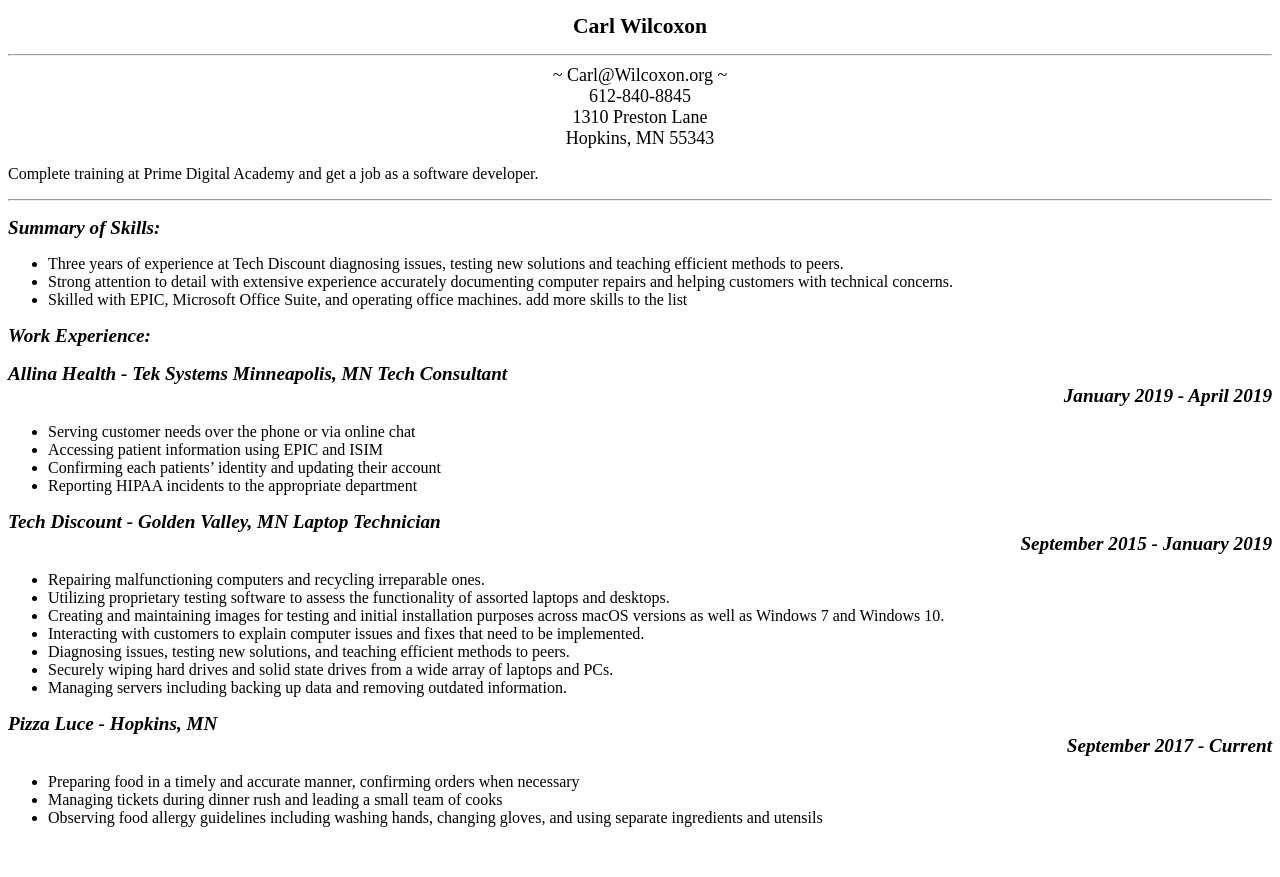
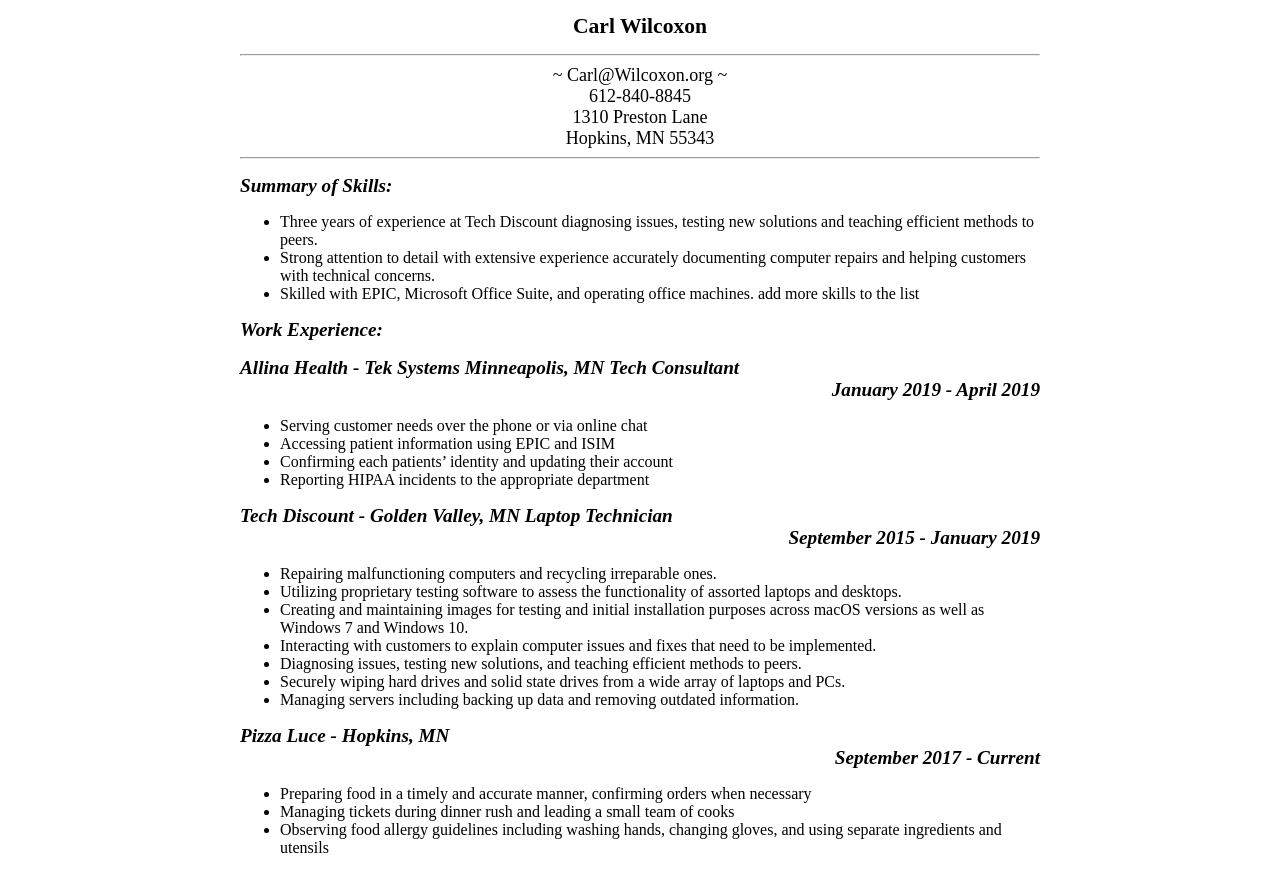
Before and after one commit to CarlWilcoxon/CarlWilcoxon.github.io, a plain HTML site: page Prime-Resume.html in a window 1280 px wide. Before the commit the page ends 843 px from the top, so only its background shows below. Drawn offline with Linux system fonts and the light colour scheme.

Commit message:
Added margins and a max-width

```diff
--- a/Prime-Resume.html
+++ b/Prime-Resume.html
@@ -5,11 +5,15 @@
 
     <link rel="stylesheet" href="main.css">
 
+    <meta name="author" content="Carl Wilcoxon"/>
+
     <title>Carl Wilcoxon's Resume</title>
 
 </head>
 
 <body>
+
+    <div id="container">
 
         <div id="contact-info">
             <h1>Carl Wilcoxon</h1>
@@ -22,13 +26,14 @@
             <br> Hopkins, MN 55343
         </div>  <!--End of contact info-->
 
-    <div>
+        <!--
+        <div id="introduction">
             <p>Complete training at Prime Digital Academy and get a job as a software developer.</p>
-    </div>
+            <hr>
+        </div>-->
 
         <hr>
-
-    <div>
+        <div id="skills-summary">
             <h2>Summary of Skills:</h2>
 
             <ul>
@@ -79,6 +84,8 @@
             </ul>
         </div>
 
+    </div>
+
 </body>
 
 </html>
--- a/main.css
+++ b/main.css
@@ -1,6 +1,11 @@
 h1 {    /*my name*/
     font-size: larger;
     font-weight: bolder;
+}
+
+#container {
+    max-width: 800px;
+    margin: 10px auto 20px;
 }
 
 #contact-info {
```
Lines whose indentation alone changed are shown as unchanged.
